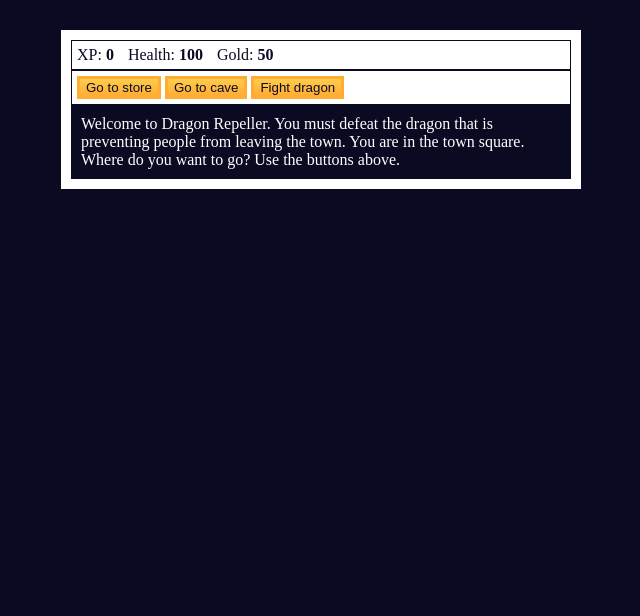
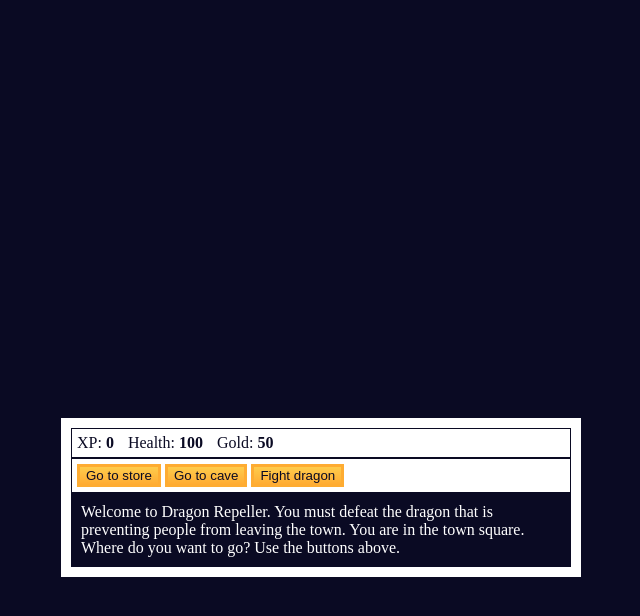
Before and after one commit to DevKhan786/JS-rpg-game, a plain HTML site: page index.html in a window 1280 px wide. Shown: the whole page, without its empty margins (319-959 px from the left). Drawn offline with Linux system fonts and the light colour scheme.

Commit message:
Better sizing

```diff
--- a/index.html
+++ b/index.html
@@ -3,7 +3,7 @@
   <head>
     <meta charset="utf-8">
     <link rel="stylesheet" href="./styles.css">
-    <title>RPG - Dragon Repeller</title>
+    <title>RPG Hamza Khan</title>
   </head>
   <body>
     <div id="game">
--- a/styles.css
+++ b/styles.css
@@ -1,5 +1,6 @@
 body {
   background-color: #0a0a23;
+  padding: 10px;
 }
 
 #text {
@@ -10,11 +11,13 @@ body {
 
 #game {
   max-width: 500px;
-  max-height: 400px;
+  max-height: 1000px;
   background-color: #ffffff;
   color: #ffffff;
-  margin: 30px auto 0px;
+  margin: 400px auto 0px;
   padding: 10px;
+
+
 }
 
 #controls,
```
